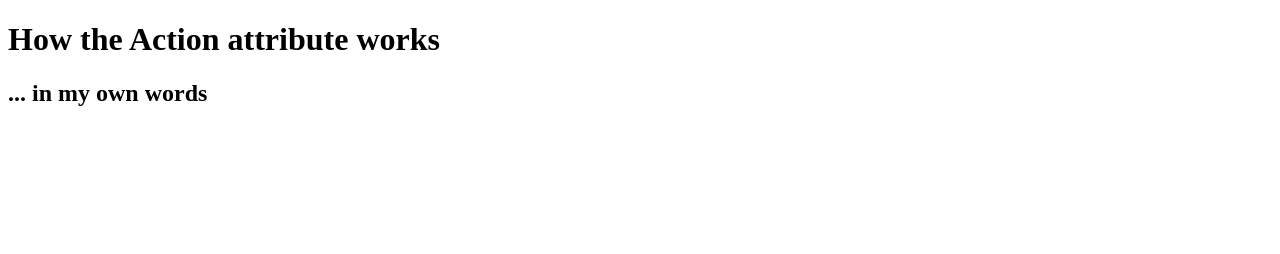
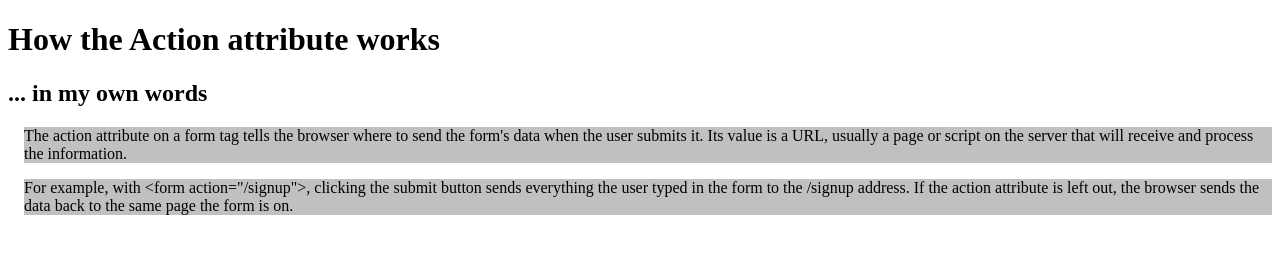
Before and after one commit to petethenguyen/Test-2, a plain HTML site: page q2.html in a window 1280 px wide. Drawn offline with Linux system fonts and the light colour scheme.

Commit message:
Updated works

```diff
--- a/q2.html
+++ b/q2.html
@@ -8,7 +8,12 @@ a form tag. Apply css formatting to change the background of the the paragraphs
 Change the non-silver space around your paragraph to have a left and bottom margin equal to the height of a default character.
 -->
     <style>
-        /* Put your css here */
+        p {
+            background-color: silver;
+            color: black;
+            margin-left: 1em;
+            margin-bottom: 1em;
+        }
     </style>
 </head>
 
@@ -17,7 +22,8 @@ Change the non-silver space around your paragraph to have a left and bottom marg
     <main>
         <h1>How the Action attribute works</h1>
         <h2>... in my own words</h2>
-        <p></p>
+        <p>The action attribute on a form tag tells the browser where to send the form's data when the user submits it. Its value is a URL, usually a page or script on the server that will receive and process the information.</p>
+        <p>For example, with &lt;form action="/signup"&gt;, clicking the submit button sends everything the user typed in the form to the /signup address. If the action attribute is left out, the browser sends the data back to the same page the form is on.</p>
     </main>
 </body>
 
```
Also changed, not shown: q1.html (+1 -1 lines), q3.html (+8 -0 lines), q4.html (+1 -0 lines), q5.html (+5 -0 lines).
